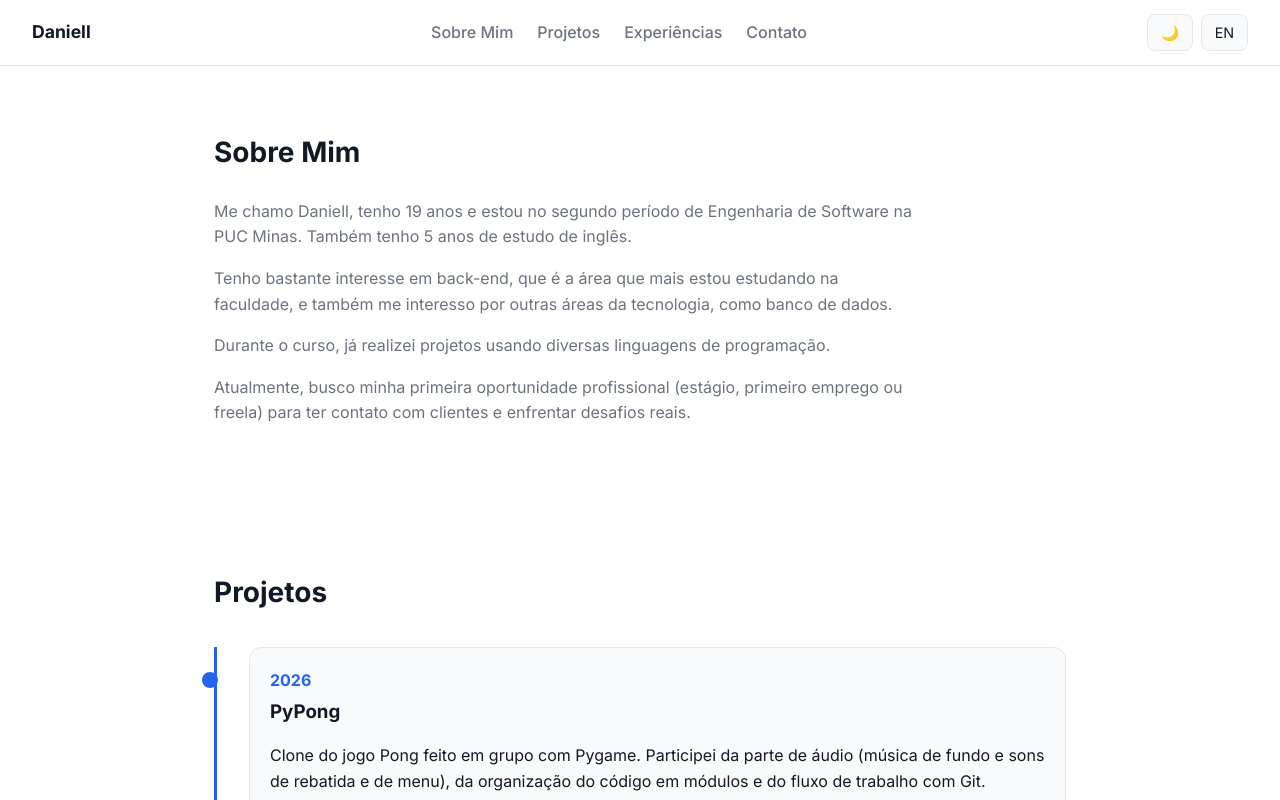
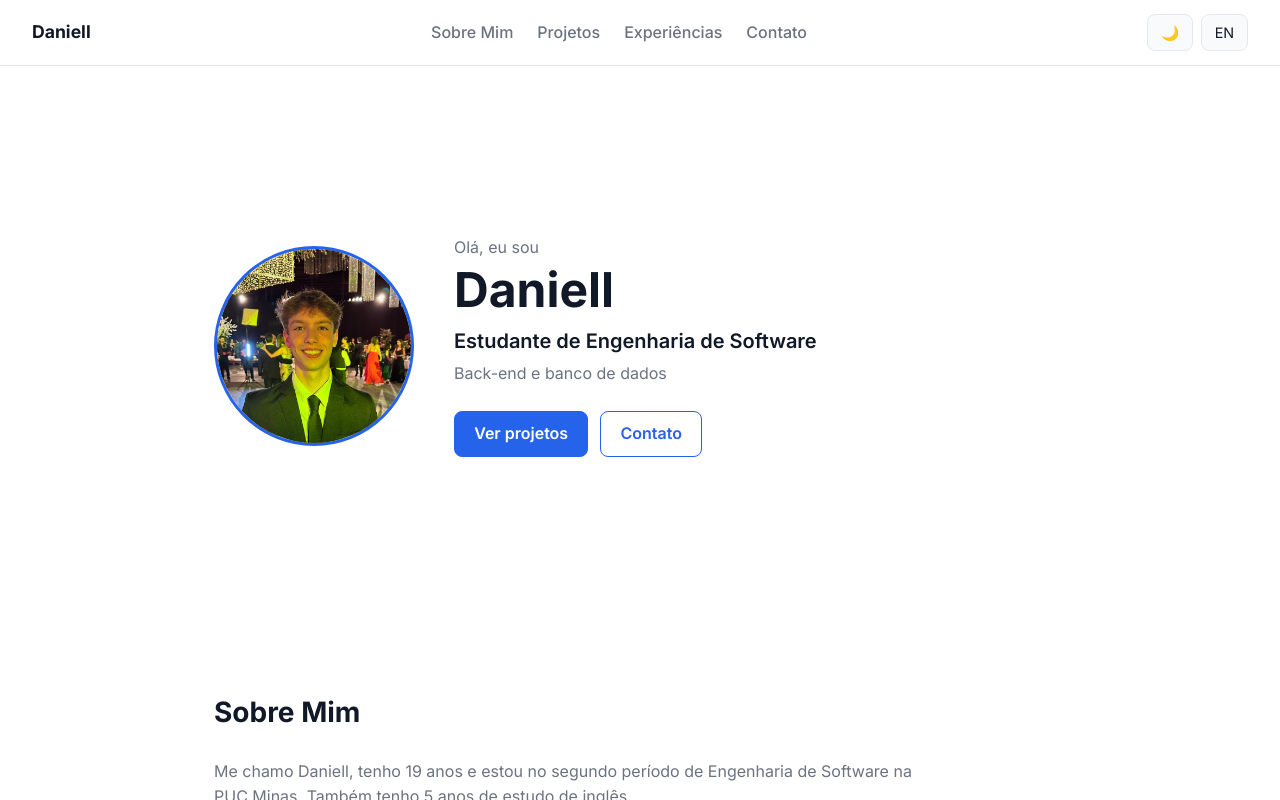
Before and after one commit to daniell-2508/portfolio, a React (Vite) app: page / in a window 1280 px wide. Shown: the top 800 px of the page. Built offline with nearby package versions, Linux system fonts and the light colour scheme.

Commit message:
Redesign: topo com foto

```diff
--- a/src/App.jsx
+++ b/src/App.jsx
@@ -5,6 +5,7 @@ import Projetos from './components/Projetos'
 import Experiencias from './components/Experiencias'
 import Contato from './components/Contato'
 import Footer from './components/Footer'
+import Topo from './components/Topo'
 
 function App() {
   const nome = 'Daniell'
@@ -27,6 +28,7 @@ function App() {
         setTema={setTema}
       />
       <main>
+        <Topo nome={nome} idioma={idioma} />
         <SobreMim idioma={idioma} />
         <Projetos />
         <Experiencias />
--- /dev/null
+++ b/src/components/Topo.jsx
@@ -0,0 +1,40 @@
+const textos = {
+  pt: {
+    ola: 'Olá, eu sou',
+    funcao: 'Estudante de Engenharia de Software',
+    foco: 'Back-end e banco de dados',
+    projetos: 'Ver projetos',
+    contato: 'Contato',
+    alt: 'Foto de perfil de',
+  },
+  en: {
+    ola: "Hi, I'm",
+    funcao: 'Software Engineering Student',
+    foco: 'Back-end and databases',
+    projetos: 'View projects',
+    contato: 'Contact',
+    alt: 'Profile photo of',
+  },
+}
+
+function Topo({ nome, idioma }) {
+  const t = textos[idioma]
+
+  return (
+    <section className="topo">
+      <img className="topo__foto" src="/foto-perfil.jpg" alt={`${t.alt} ${nome}`} />
+      <div className="topo__texto">
+        <p className="topo__ola">{t.ola}</p>
+        <h1>{nome}</h1>
+        <p className="topo__funcao">{t.funcao}</p>
+        <p className="topo__foco">{t.foco}</p>
+        <div className="topo__botoes">
+          <a className="botao" href="#projetos">{t.projetos}</a>
+          <a className="botao botao--contorno" href="#contato">{t.contato}</a>
+        </div>
+      </div>
+    </section>
+  )
+}
+
+export default Topo
--- a/src/index.css
+++ b/src/index.css
@@ -301,3 +301,73 @@ section h2 {
     padding: 3rem 1rem;
   }
 }
+
+/* Topo */
+.topo {
+  display: flex;
+  align-items: center;
+  gap: 2.5rem;
+  min-height: 70vh;
+}
+
+.topo__foto {
+  width: 200px;
+  height: 200px;
+  border: 3px solid var(--destaque);
+  border-radius: 50%;
+  object-fit: cover;
+}
+
+.topo__ola {
+  margin: 0;
+  color: var(--texto-suave);
+}
+
+.topo h1 {
+  margin: 0.25rem 0;
+  font-size: 3rem;
+  line-height: 1.1;
+}
+
+.topo__funcao {
+  margin: 0.5rem 0 0;
+  font-size: 1.25rem;
+  font-weight: 600;
+}
+
+.topo__foco {
+  margin: 0.25rem 0 1.5rem;
+  color: var(--texto-suave);
+}
+
+.topo__botoes {
+  display: flex;
+  flex-wrap: wrap;
+  gap: 0.75rem;
+}
+
+.botao {
+  padding: 0.6rem 1.2rem;
+  border: 1px solid var(--destaque);
+  border-radius: 8px;
+  background: var(--destaque);
+  color: #ffffff;
+  font-weight: 600;
+  text-decoration: none;
+}
+
+.botao--contorno {
+  background: transparent;
+  color: var(--destaque);
+}
+
+@media (max-width: 700px) {
+  .topo {
+    flex-direction: column;
+    text-align: center;
+  }
+
+  .topo__botoes {
+    justify-content: center;
+  }
+}
```
Also changed, not shown: public/foto-perfil.jpg (added).
